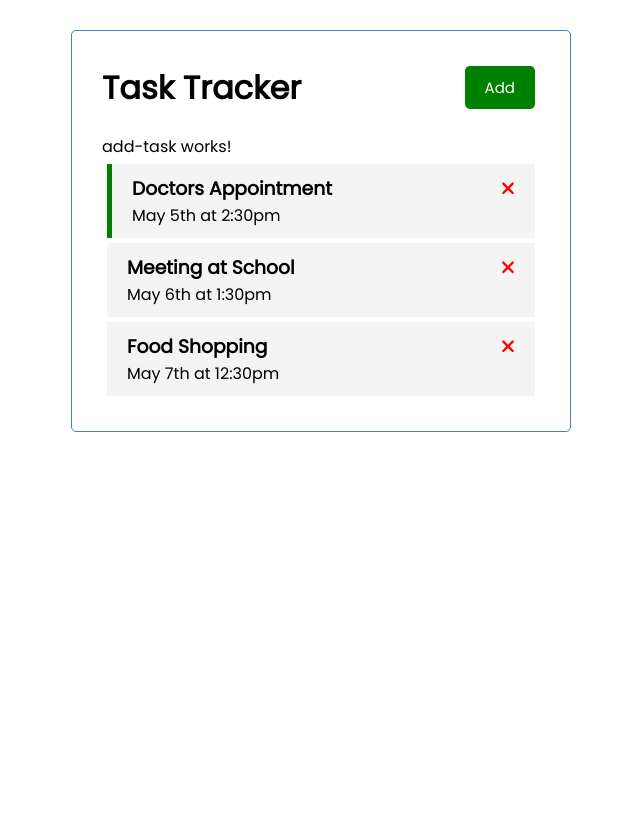
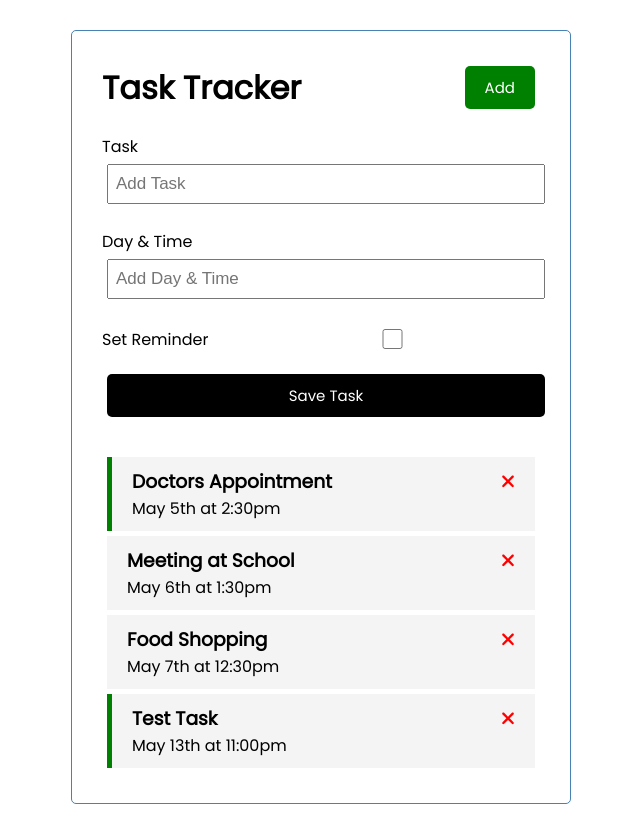
Before and after one commit to GCostill/AngularPracticeSite, an Angular app: page / in a window 1280 px wide. Shown: the whole page, without its empty margins (319-959 px from the left). Before the commit the page ends 800 px from the top, so only its background shows below. Built offline with nearby package versions, Linux system fonts and the light colour scheme; data requests are answered from the project's data file.

Commit message:
add task functionality

```diff
--- a/db.json
+++ b/db.json
@@ -17,6 +17,12 @@
       "text": "Food Shopping",
       "day": "May 7th at 12:30pm",
       "reminder": false
+    },
+    {
+      "text": "Test Task",
+      "day": "May 13th at 11:00pm",
+      "reminder": true,
+      "id": 4
     }
   ]
 }
--- a/src/app/components/add-task/add-task.component.css
+++ b/src/app/components/add-task/add-task.component.css
@@ -0,0 +1,3 @@
+.add-form {
+  margin-bottom: 40px;
+}
--- a/src/app/components/add-task/add-task.component.html
+++ b/src/app/components/add-task/add-task.component.html
@@ -1 +1,15 @@
-<p>add-task works!</p>
+<form class="add-form" (ngSubmit)="onSubmit()">
+  <div class="form-control">
+    <label for="text">Task</label>
+    <input type="text" name="text" [(ngModel)]="text" id="text" placeholder="Add Task"/>
+  </div>
+  <div class="form-control">
+    <label for="day">Day & Time</label>
+    <input type="text" name="day" [(ngModel)]="day" id="day" placeholder="Add Day & Time"/>
+  </div>
+  <div class="form-control form-control-check">
+    <label for="reminder">Set Reminder</label>
+    <input type="checkbox" name="reminder" [(ngModel)]="reminder" id="reminder"/>
+  </div>
+  <input type="submit" value="Save Task" class="btn btn-block">
+</form>
--- a/src/app/components/add-task/add-task.component.ts
+++ b/src/app/components/add-task/add-task.component.ts
@@ -1,4 +1,5 @@
-import { Component, OnInit } from '@angular/core';
+import { Component, OnInit, Output, EventEmitter } from '@angular/core';
+import { Task } from '../../Task';
 
 @Component({
   selector: 'app-add-task',
@@ -6,10 +7,32 @@
   styleUrls: ['./add-task.component.css']
 })
 export class AddTaskComponent implements OnInit{
+  @Output() onAddTask: EventEmitter<Task> = new EventEmitter();
+
+  text!: string;
+  day!: string;
+  reminder: boolean = false;
 
   constructor() {}
 
-  ngOnInit(): void {
+  ngOnInit(): void {}
 
+  onSubmit() {
+    if(!this.text) {
+      alert('Please add a task');
+      return;
+    }
+
+    const newTask = {
+      text: this.text,
+      day: this.day,
+      reminder: this.reminder,
+    }
+
+    this.onAddTask.emit(newTask);
+
+    this.text = '';
+    this.day = '';
+    this.reminder = false;
   }
 }
--- a/src/app/components/tasks/tasks.component.html
+++ b/src/app/components/tasks/tasks.component.html
@@ -1,4 +1,4 @@
-<app-add-task></app-add-task>
+<app-add-task (onAddTask)="addTask($event)"></app-add-task>
 <app-task-item
   *ngFor="let task of tasks"
   [task]="task"
--- a/src/app/components/tasks/tasks.component.ts
+++ b/src/app/components/tasks/tasks.component.ts
@@ -27,4 +27,8 @@
     task.reminder = !task.reminder;
     this.taskService.updateTaskReminder(task).subscribe()
   }
+
+  addTask(task: Task){
+    this.taskService.addTask(task).subscribe((task) => (this.tasks.push(task)));
+  }
 }
--- a/src/app/services/task.service.ts
+++ b/src/app/services/task.service.ts
@@ -31,4 +31,8 @@
     const url = `${this.apiUrl}/${task.id}`;
     return this.http.put<Task>(url, task, httpOptions);
   }
+
+  addTask(task: Task): Observable<Task> {
+    return this.http.post<Task>(this.apiUrl, task, httpOptions);
+  }
 }
```
Also changed, not shown: src/app/app.module.ts (+5 -2 lines).
